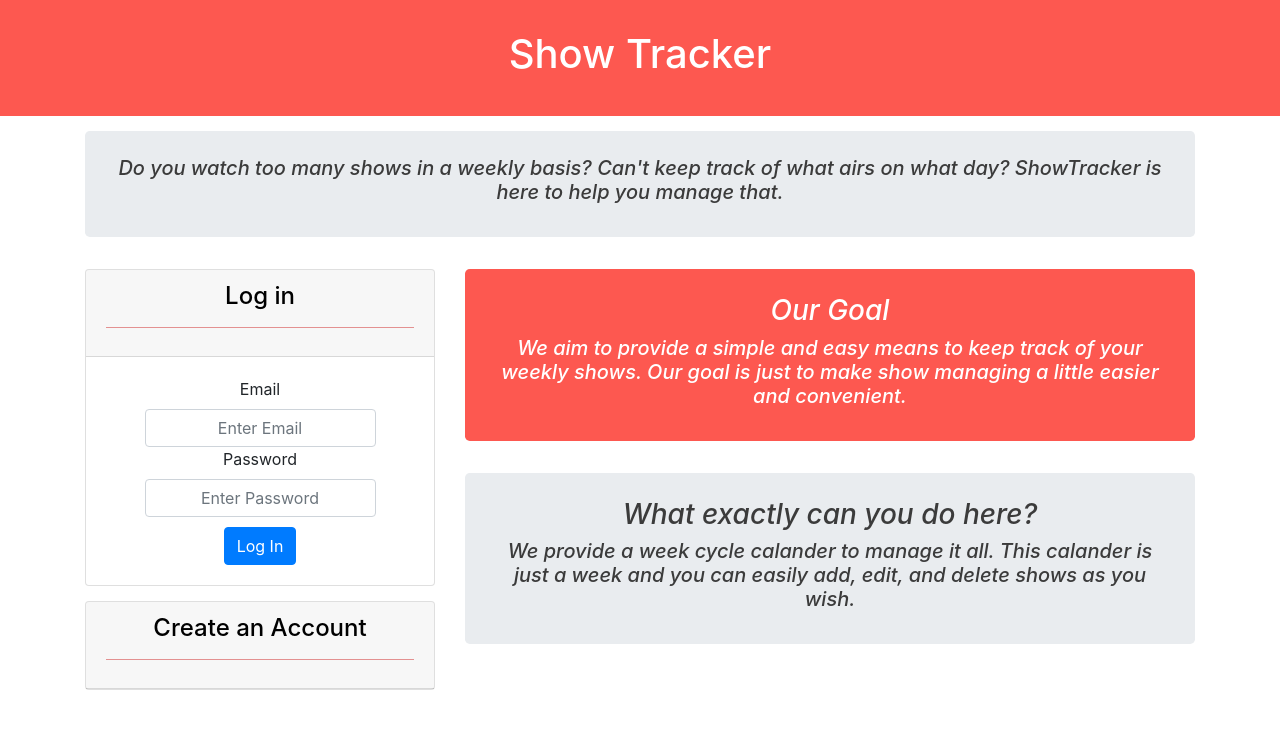
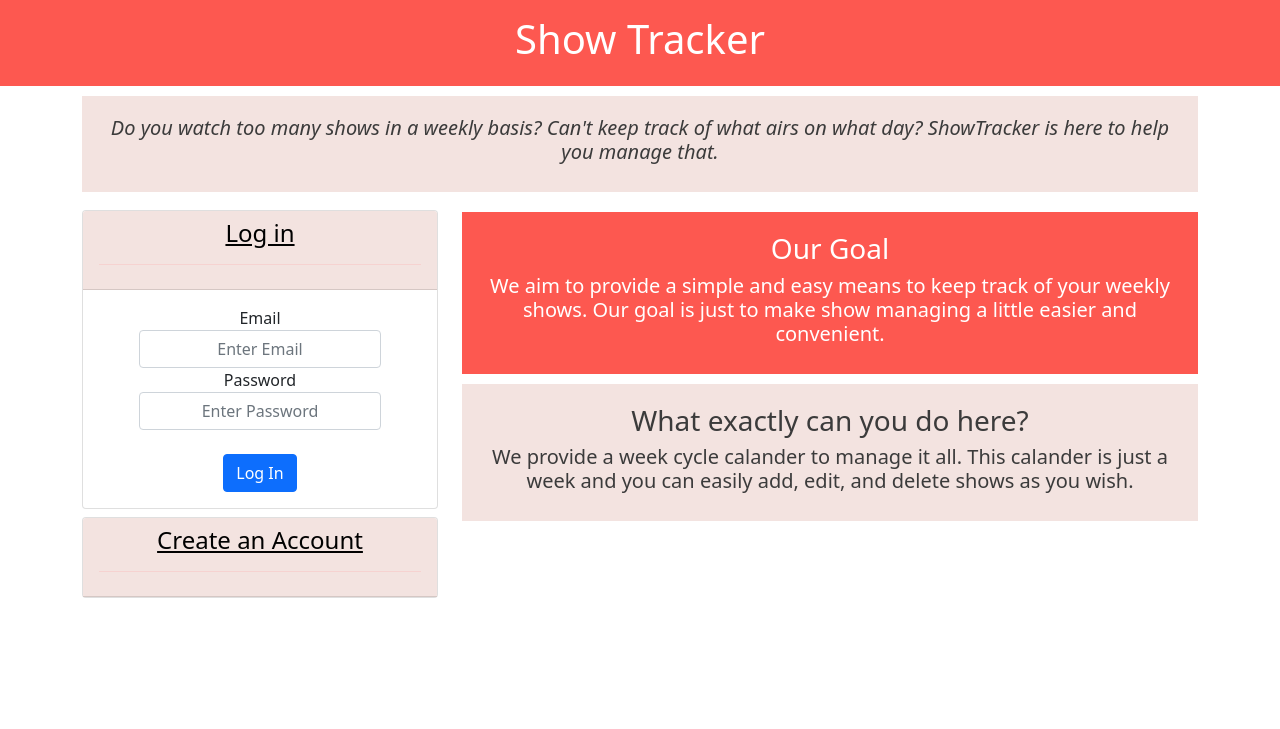
Before and after one commit to 1HectorAC/ShowTracker, a Flask app: page / in a window 1280 px wide. Shown: the top 729 px of the page. Run offline with Flask 3, Linux system fonts and the light colour scheme; some libraries are stand-ins or nearby versions.

Commit message:
Edit styling in various places.

```diff
--- a/static/css/style.css
+++ b/static/css/style.css
@@ -1,24 +1,49 @@
-.center{
+.titlePanel{
+  background-color: #fd5850;
+  color: white;
   text-align: center;
+  padding:15px;
+
+}
+.titlePanel h1 a{
+  text-decoration: none;
+  color:white;
 }
 
+.orangePanel{
+  text-align: center;
+  color:white;
+  background-color: #fd5850;
+  padding:20px;
+  margin: 10px 0px 10px 0px;
+}
+
+.lightOrangePanel{
+  text-align: center;
+  color:#3b3b3b;
+  background-color: rgb(243, 227, 224);
+  padding:20px;
+  margin: 10px 0px 10px 0px;
+}
+
+.lightOrangeColor{
+  background-color: rgb(243, 227, 224);;
+}
+
+.bar{
+  background-color: white;
+  padding: 5px;
+  color:#fd5850;
+}
+
+
+
 .error {
-    margin: 0;
-    font-size: 16px;
-    line-height: 26px;
-    color: var(--red);
+    color: red;
   }
 
   .error--hidden {
     display: none;
-  }
-
-  .header {
-    padding: 30px;
-    text-align: center;
-    background-color: #fd5850;
-    color: white;
-    font-size: 30px;
   }
 
   label {
@@ -55,10 +80,10 @@
   margin-top: 15px;
   text-align: center;
   font-style: italic;
-  color:#3b3b3b
+  color:#3b3b3b;
 }
 
-.orangePanel {
+.orangePanel2 {
   color:white;
   background-color: #fd5850;
   padding: 12px;
@@ -71,15 +96,6 @@
   border-radius:12px
 }
 
-.headerLink{
-  color:white;
-
-}
-a.headerLink:hover{
-  color:white;
-  text-decoration: none;
-}
-
 .centerShortField{
   width:75%;
   margin:auto;
--- a/templates/base.html
+++ b/templates/base.html
@@ -5,14 +5,14 @@
     <meta name="viewport" content="width=device-width, initial-scale=1.0">
     <title>Show Tracker</title>
 
-    <link href="https://stackpath.bootstrapcdn.com/bootstrap/4.3.1/css/bootstrap.min.css" rel="stylesheet"
-    integrity="sha384-ggOyR0iXCbMQv3Xipma34MD+dH/1fQ784/j6cY/iJTQUOhcWr7x9JvoRxT2MZw1T" crossorigin="anonymous">
+    <link href="https://cdn.jsdelivr.net/npm/bootstrap@5.0.2/dist/css/bootstrap.min.css" rel="stylesheet" integrity="sha384-EVSTQN3/azprG1Anm3QDgpJLIm9Nao0Yz1ztcQTwFspd3yD65VohhpuuCOmLASjC" crossorigin="anonymous">
     <link rel="stylesheet" type="text/css" href="/static/css/style.css">
 
 </head>
 <body>
-    <div class="header">
-        <h1 class="center"><a class="headerLink" href="/dashboard/"> Show Tracker</a></h1>
+
+    <div class="titlePanel">
+        <h1><a class="headerLink" href="/dashboard/"> Show Tracker</a></h1>
     </div>
     {% block content %}
         {# Template insert here #}
@@ -22,6 +22,6 @@
     <script src="/static/js/scripts.js"></script>
 
     <!-- Mainly needed for collapse panel-->
-    <script src="https://maxcdn.bootstrapcdn.com/bootstrap/4.3.1/js/bootstrap.min.js"></script>
+    <script src="https://cdn.jsdelivr.net/npm/bootstrap@5.0.2/dist/js/bootstrap.bundle.min.js" integrity="sha384-MrcW6ZMFYlzcLA8Nl+NtUVF0sA7MsXsP1UyJoMp4YLEuNSfAP+JcXn/tWtIaxVXM" crossorigin="anonymous"></script>
 </body>
 </html>
--- a/templates/home.html
+++ b/templates/home.html
@@ -2,8 +2,9 @@
 
 {% block content %}
 <div class="container">
-    <div class="jumbotron textPanel">
-        <h5>Do you watch too many shows in a weekly basis? Can't keep track of what airs on what day? ShowTracker is here to help you manage that.</h5>
+    <div class="lightOrangePanel">
+        <h5><i>Do you watch too many shows in a weekly basis? Can't keep track of what airs on what day? ShowTracker is
+                here to help you manage that.</i></h5>
     </div>
 </div>
 
@@ -11,50 +12,58 @@
     <div class="row">
         <div class="col-md-4">
             <div id="accordion">
-                <div class="card text-center " style=" margin: 0px 0px 15px 0px">
-                    <div class="card-header">
+                <div class="card text-center my-2">
+                    <div class="card-header lightOrangeColor">
                         <h4>
-                            <a class="card-link" data-toggle="collapse"  href="#loginCollapse" style="color:black">Log in</a>
+                            <a class="card-link" data-bs-toggle="collapse" href="#loginCollapse" style="color:black">Log
+                                in</a>
                         </h4>
-                    <hr style="background-color: #fda1a1;">
+                        <hr style="background-color: #fda1a1;">
                     </div>
-                    <div id="loginCollapse" class="collapse show" data-parent="#accordion">
+                    <div id="loginCollapse" class="collapse show" data-bs-parent="#accordion">
                         <div class="card-body">
                             <form name="login_form">
                                 <label for="email">Email</label>
-                                <input type="text" name="email" class="field form-control centerShortField" maxlength="32" placeholder="Enter Email" required>
+                                <input type="text" name="email" class="field form-control centerShortField"
+                                    maxlength="32" placeholder="Enter Email" required>
                                 <label for="password">Password</label>
-                                <input type="password" name="password" class="field form-control centerShortField"  maxlength="32" placeholder="Enter Password" required>
-                                <div style="padding-top: 10px;">
-                                    <input type="submit" value="Log In" class="btn btn-primary">
-                                </div>
+                                <input type="password" name="password" class="field form-control centerShortField"
+                                    maxlength="32" placeholder="Enter Password" required>
+                                <br />
+                                <input type="submit" value="Log In" class="btn btn-primary">
+                                <br />
                                 <p class="error error--hidden"></p>
                             </form>
                         </div>
                     </div>
                 </div>
 
-                <div class="card text-center" style=" margin: 15px 0px 15px 0px">
-                    <div class="card-header" >
+                <div class="card text-center my-2">
+                    <div class="card-header lightOrangeColor">
                         <h4>
-                            <a class="collapsed card-link" data-toggle="collapse" href="#accountCollapse" style="color:black">Create an Account</a>
+                            <a class="collapsed card-link" data-bs-toggle="collapse" href="#accountCollapse"
+                                style="color:black">Create an Account</a>
                         </h4>
                         <hr style="background-color: #fda1a1;">
                     </div>
-                    <div id="accountCollapse" class="collapse" data-parent="#accordion">
+                    <div id="accountCollapse" class="collapse" data-bs-parent="#accordion">
                         <div class="card-body">
                             <form name="signup_form">
                                 <label for="name">Name</label>
-                                <input type="text" name="name" class="field form-control centerShortField" maxlength="32" placeholder="Enter Name Here" required>
+                                <input type="text" name="name" class="field form-control centerShortField"
+                                    maxlength="32" placeholder="Enter Name Here" required>
                                 <label for="email">Email</label>
-                                <input type="text" name="email" class="field form-control centerShortField" maxlength="32" placeholder="Enter Email Here" required>
+                                <input type="text" name="email" class="field form-control centerShortField"
+                                    maxlength="32" placeholder="Enter Email Here" required>
                                 <label for="password">Password</label>
-                                <input type="password" name="password" class="field form-control centerShortField" maxlength="32" placeholder="Enter Password Here" required>
+                                <input type="password" name="password" class="field form-control centerShortField"
+                                    maxlength="32" placeholder="Enter Password Here" required>
                                 <label for="password2">Re-Enter Password</label>
-                                <input type="password" name="password2" class="field form-control centerShortField" maxlength="32" placeholder="Enter Password Here" required>
-                                <div style="padding-top: 10px;">
+                                <input type="password" name="password2" class="field form-control centerShortField"
+                                    maxlength="32" placeholder="Enter Password Here" required>
+                                <br />
                                 <input type="submit" value="Sign Up" class="btn btn-primary">
-                                </div>
+                                <br />
                                 <p class="error error--hidden"></p>
                             </form>
                         </div>
@@ -64,18 +73,20 @@
 
         </div>
         <div class="col-md-8">
-            <div class="jumbotron textPanel" style="background-color: #fd5850;color:white; margin-top:0px">
+            <div class="orangePanel">
                 <h3>Our Goal</h3>
-                <h5>We aim to provide a simple and easy means to keep track of your weekly shows. Our goal is just to make show managing a little easier and convenient.</h5>
+                <h5>We aim to provide a simple and easy means to keep track of your weekly shows. Our goal is just to
+                    make show managing a little easier and convenient.</h5>
             </div>
-            <div class="jumbotron textPanel">
+            <div class="lightOrangePanel">
                 <h3>What exactly can you do here?</h3>
-                <h5>We provide a week cycle calander to manage it all. This calander is just a week and you can easily add, edit, and delete shows as you wish. </h5>
+                <h5>We provide a week cycle calander to manage it all. This calander is just a week and you can easily
+                    add, edit, and delete shows as you wish. </h5>
             </div>
         </div>
 
     </div>
-
+    <br />
 </div>
 
 {% endblock %}
```
Also changed, not shown: templates/dashboard.html (+9 -12 lines).
